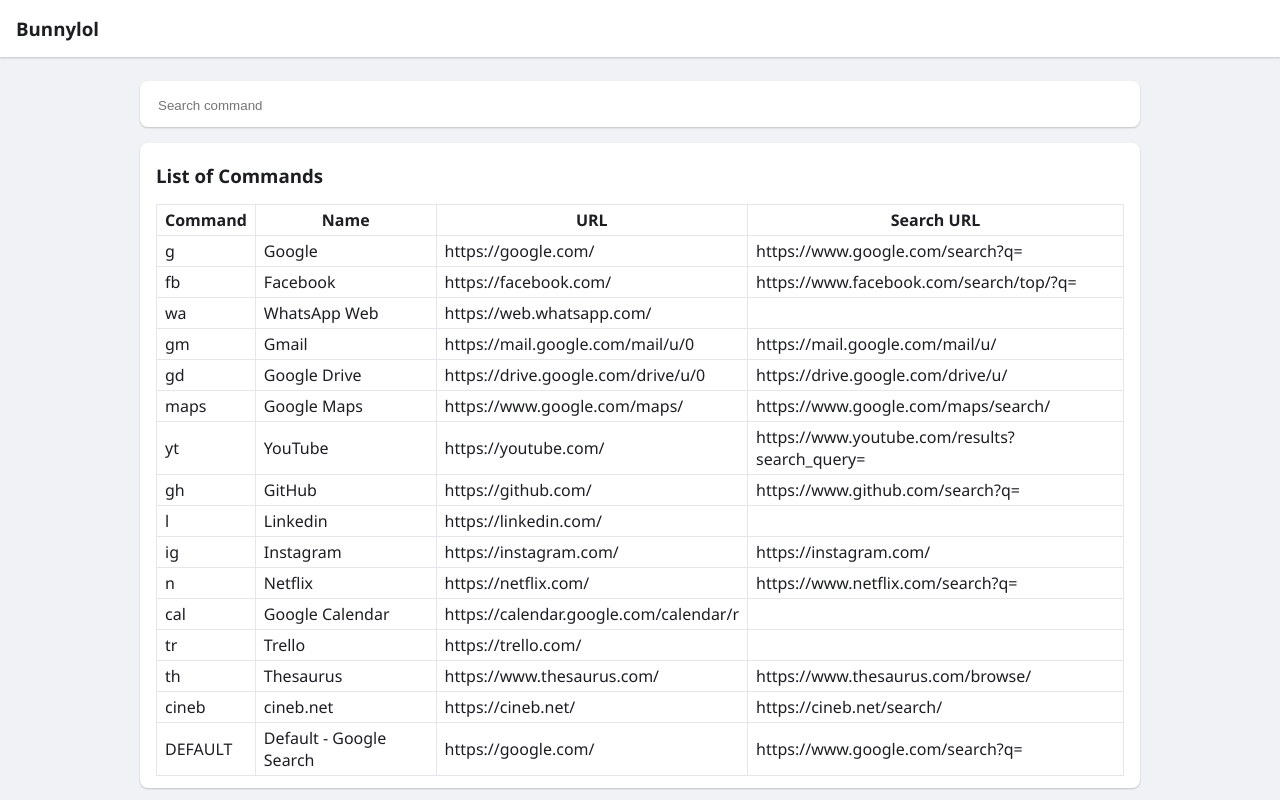
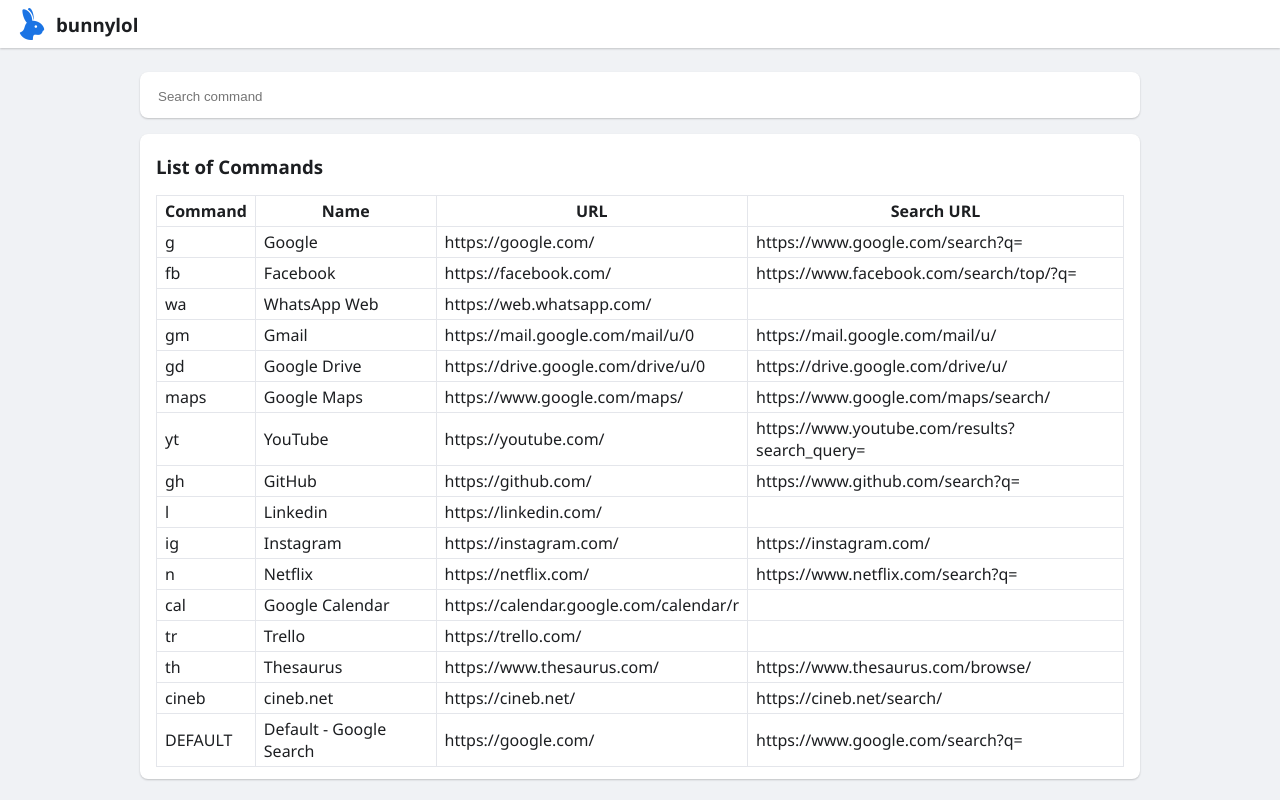
Before and after one commit to kev-inc/bunnylol, a React (Create React App) app: page / in a window 1280 px wide. Built offline with nearby package versions, Linux system fonts and the light colour scheme.

Commit message:
add icon

```diff
--- a/public/index.html
+++ b/public/index.html
@@ -2,7 +2,7 @@
 <html lang="en">
   <head>
     <meta charset="utf-8" />
-    <link rel="icon" href="%PUBLIC_URL%/favicon.ico" />
+    <link rel="icon" href="%PUBLIC_URL%/rabbit.png" />
     <meta name="viewport" content="width=device-width, initial-scale=1" />
     <meta name="theme-color" content="#000000" />
     <meta
--- a/src/Help.js
+++ b/src/Help.js
@@ -1,7 +1,7 @@
 import COMMANDS from './Commands'
 import './styles.css'
 import { useState } from 'react'
-
+import logo from './rabbit.png'
 
 const Help = () => {
     const [search, setSearch] = useState('')
@@ -23,10 +23,10 @@
         }
     }
     return (
-
         <div>
             <div className='navbar'>
-                <h3>Bunnylol</h3>
+                <img className='icon' src={logo} alt='logo'/>
+                <h3 className='inline'>bunnylol</h3>
             </div>
             <div className='container'>
 
--- a/src/styles.css
+++ b/src/styles.css
@@ -15,12 +15,23 @@
 
 h3 {
     margin: 0px;
+    font-weight: 900;
+}
+
+.icon {
+    height: 32px;
+    width: 32px;
+    margin-right: 8px;
 }
 
 .navbar {
     box-shadow: rgba(0, 0, 0, 0.2) 0px 1px 2px 0px;
     background-color: white;
-    padding: 16px;
+    padding-left: 16px;
+    padding-top: 8px;
+    padding-bottom:8px;
+    display: flex;
+    align-items: center;
 }
 
 .container {
```
Also changed, not shown: src/rabbit.png (added).
